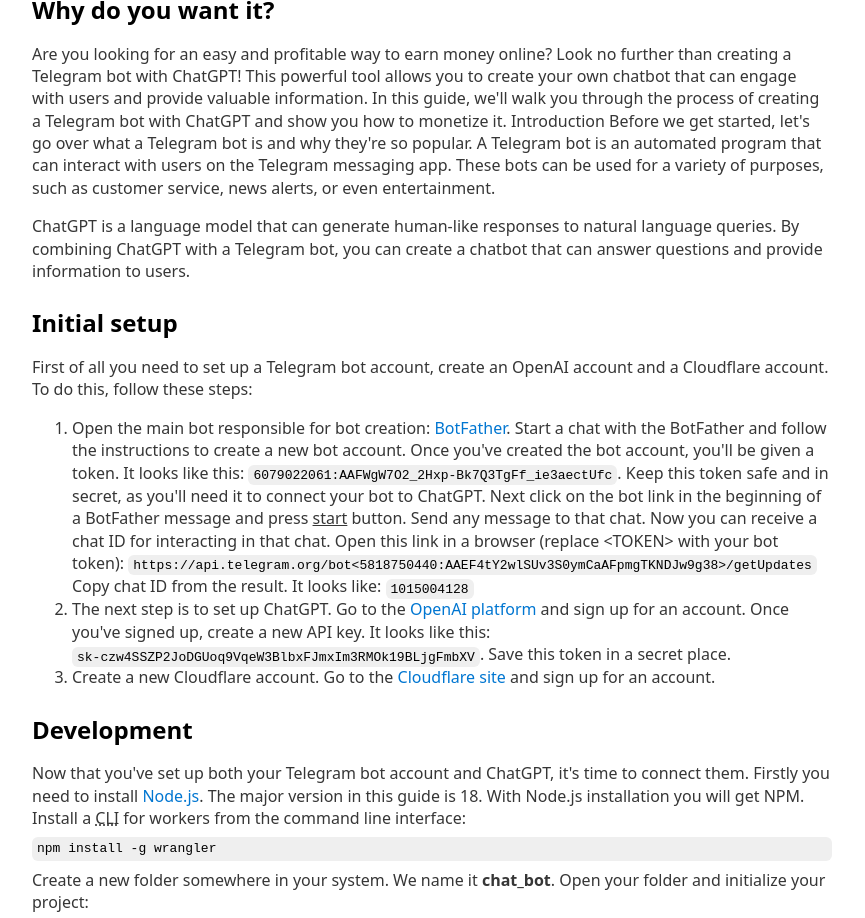
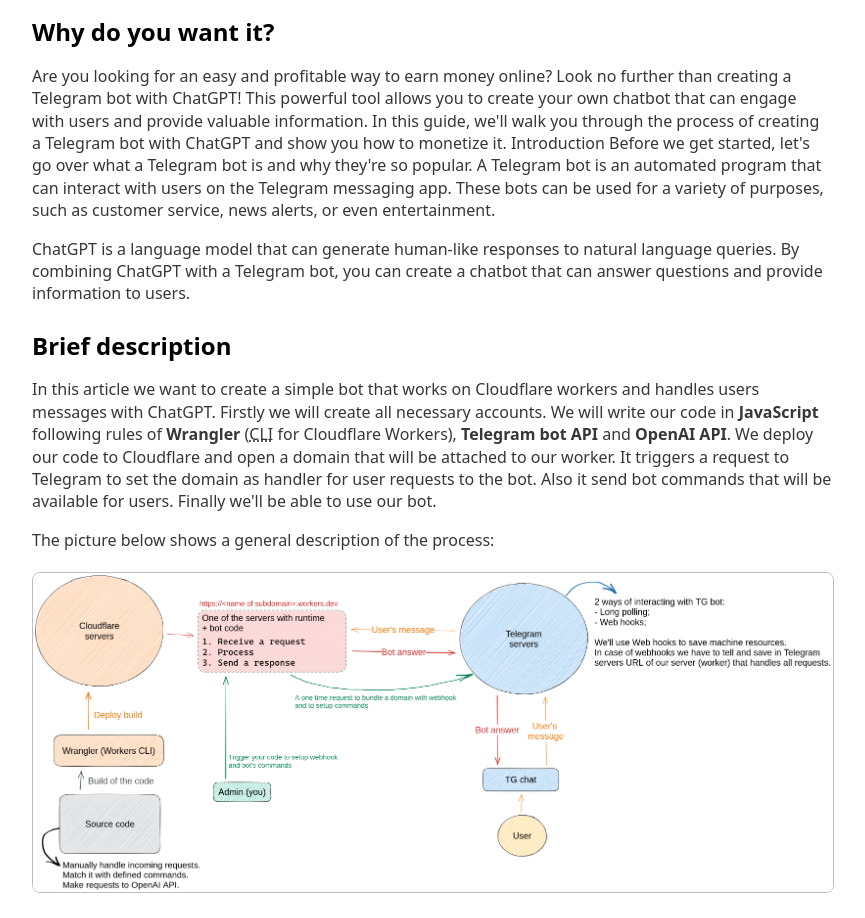
Before and after one commit to J94k/developmentDocs, a website: page telegram_chatgpt_bot/index.html in a window 1280 px wide. Shown: the part 450-1368 px from the top of the page, without its empty margins (208-1073 px from the left). Drawn offline with nearby package versions, Linux system fonts and the light colour scheme.

Commit message:
feat: add a brief description

```diff
--- a/telegram_chatgpt_bot/index.html
+++ b/telegram_chatgpt_bot/index.html
@@ -29,7 +29,7 @@
     <p class="banner">
       See also: Do not want to waste your time and make mistakes?
       <br />
-      Use ready-to-use version without coding skills:
+      Use ready version without coding skills:
       <a href="https://onout.org/telegramGPT/" target="_blank">Telegram ChatGPT bot</a>
     </p>
   </header>
@@ -38,6 +38,7 @@
       <h2>Table of contents</h2>
       <ul>
         <li><a href="#why-do-you-want-it">Why?</a></li>
+        <li><a href="#brief-description">Brief description</a></li>
         <li><a href="#initial-setup">Initial setup</a></li>
         <li><a href="#development">Development</a></li>
         <li><a href="#marketing">Marketing</a></li>
@@ -66,6 +67,26 @@
         natural language queries. By combining ChatGPT with a Telegram bot,
         you can create a chatbot that can answer questions and provide
         information to users.
+      </p>
+    </section>
+
+    <section>
+      <h2 id="brief-description">
+        Brief description
+      </h2>
+      <p>
+        In this article we want to create a simple bot that works on Cloudflare workers
+        and handles users messages with ChatGPT. Firstly we will create all necessary
+        accounts. We will write our code in <b>JavaScript</b> following rules of
+        <b>Wrangler</b> (<abbr title="Command line interface">CLI</abbr> for Cloudflare Workers),
+        <b>Telegram bot API</b> and <b>OpenAI API</b>. We deploy our code to Cloudflare and open a domain that
+        will be attached to our worker. It triggers a request to Telegram to set the domain as handler
+        for user requests to the bot. Also it send bot commands that will be available for users.
+        Finally we'll be able to use our bot.
+      </p>
+      <p>
+        The picture below shows a general description of the process:
+        <img src="./images/bot_development_description.png" alt="General description of the bot development circle with Cloudflare workers and Telegram API">
       </p>
     </section>
 
@@ -114,7 +135,7 @@
       Telegram bot account and ChatGPT, it's time to connect them.
       Firstly you need to install <a href="https://nodejs.org/">Node.js</a>.
       The major version in this guide is 18. With Node.js installation you will get NPM.
-      Install a <abbr title="Command line interface">CLI</abbr> for workers from the command line interface:
+      Install a CLI for workers from the command line interface:
       <code class="block">
         npm install -g wrangler
       </code>
@@ -247,7 +268,7 @@
     <section>
       <h2 id="marketing">Marketing</h2>
       <p>
-        <b>Step 1:</b> Monetize Your Bot Once your bot is up and running, it's time to
+        <b>Step 1.</b> Monetize Your Bot Once your bot is up and running, it's time to
         start making money with it. Here are a few ways you can monetize your
         Telegram bot:
       <ul>
@@ -258,7 +279,7 @@
       </ul>
       </p>
       <p>
-        <b>Step 2:</b> Promote Your Bot The final step in creating a successful
+        <b>Step 2.</b> Promote Your Bot The final step in creating a successful
         Telegram bot is to promote it to your target audience. Here are a few
         ways to get the word out:
       <ul>
@@ -294,5 +315,4 @@
   </main>
   <footer></footer>
 </body>
-
 </html>
```
Also changed, not shown: telegram_chatgpt_bot/images/bot_development_description.png (added).
